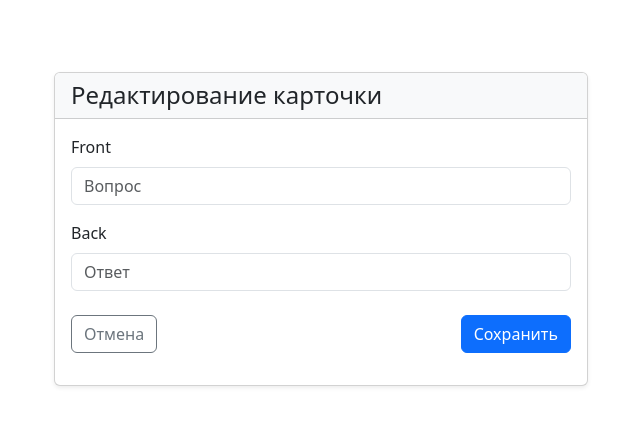
After one commit to bbldaaa750/flashcard-app, a Python web app: template app/templates/card_edit.html in a window 1280 px wide. The commit adds this page. Shown: the top 426 px of the page, without its empty margins (319-959 px from the left). Run offline with Jinja, Linux system fonts and the light colour scheme; the template is opened without the code that fills it: most values are stand-ins (such as "Sample title", 1, 10 or a date in 2020); form fields are guessed from the names that the template uses; some libraries are stand-ins or nearby versions.

Commit message:
feature: add card edit UI

```diff
--- /dev/null
+++ b/app/templates/card_edit.html
@@ -0,0 +1,30 @@
+{% extends 'base.html' %}
+{% from "macros/form_macros.html" import render_field %}
+
+{% block content %}
+<div class="container mt-5">
+    <div class="row justify-content-center">
+        <div class="col-md-6">
+            <div class="card shadow-sm">
+                <div class="card-header bg-light">
+                    <h4 class="mb-0">Редактирование карточки</h4>
+                </div>
+                <div class="card-body">
+                    <form method="POST">
+                        {{ form.hidden_tag() }}
+
+                        {{ render_field(form.front, placeholder="Вопрос") }}
+                        {{ render_field(form.back, placeholder="Ответ") }}
+
+                        <div class="d-flex justify-content-between mt-4">
+                            <a href="{{ url_for('deck.details', deck_id=card.deck_id) }}" class="btn btn-outline-secondary">Отмена</a>
+
+                            {{ form.submit(class="btn btn-primary", value="Сохранить") }}
+                        </div>
+                    </form>
+                </div>
+            </div>
+        </div>
+    </div>
+</div>
+{% endblock %}
--- a/app/templates/deck_details.html
+++ b/app/templates/deck_details.html
@@ -41,7 +41,10 @@
                     <div class="text-muted text-break flex-grow-1 border-start ps-3">{{ card.back }}</div>
                 </div>
 
-                <div class="ms-3">
+                <div class="ms-3 d-flex gap-2">
+                    <a href="{{ url_for('deck.edit_card', card_id=card.id) }}" class="btn btn-sm btn-outline-secondary border-0">
+                        ✎
+                    </a>
                     <form action="{{ url_for('deck.remove_card', card_id=card.id) }}" method="POST">
                          <button type="submit" class="btn btn-sm btn-outline-danger border-0" onclick="return confirm('Удалить карточку?')">
                             &times;
```
Also changed, not shown: app/views/deck.py (+29 -2 lines).
